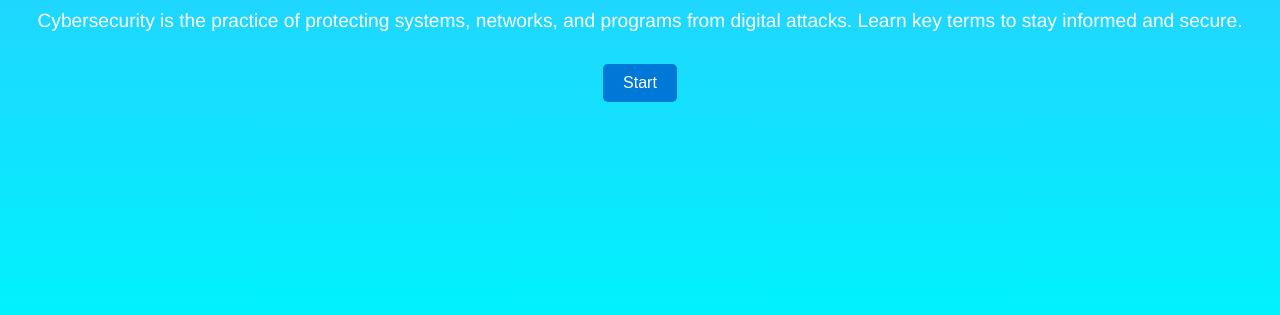
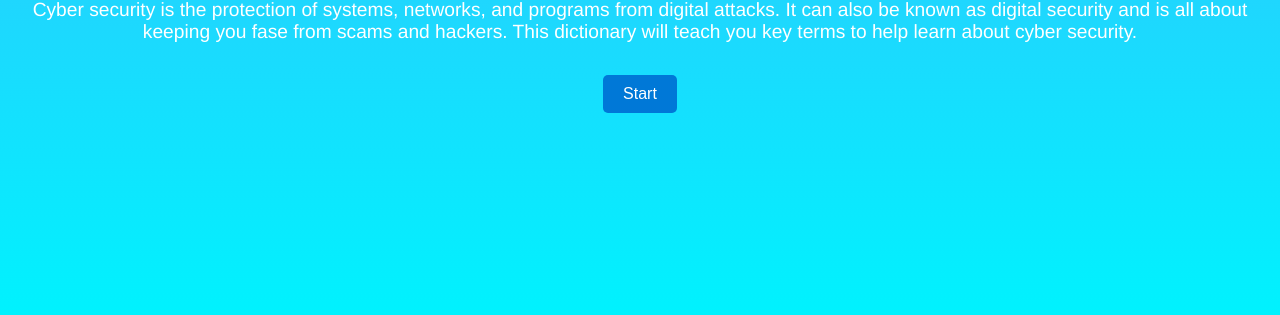
Before and after one commit to firethelava4/Senior-AI-Chat-bot, a plain HTML site: page index.html in a window 1280 px wide. Shown: the part 485-800 px from the top of the page. Drawn offline with Linux system fonts and the light colour scheme.

Commit message:
Update index.html

```diff
--- a/index.html
+++ b/index.html
@@ -9,7 +9,7 @@
 <body>
   <div id="start-screen" class="screen">
     <h1>Secure N Success Cyber Security Dictionary</h1>
-    <p>Cybersecurity is the practice of protecting systems, networks, and programs from digital attacks. Learn key terms to stay informed and secure.</p>
+    <p>Cyber security is the protection of systems, networks, and programs from digital attacks. It can also be known as digital security and is all about keeping you fase from scams and hackers. This dictionary will teach you key terms to help learn about cyber security.</p>
     <button id="start-btn">Start</button>
   </div>
 
```
